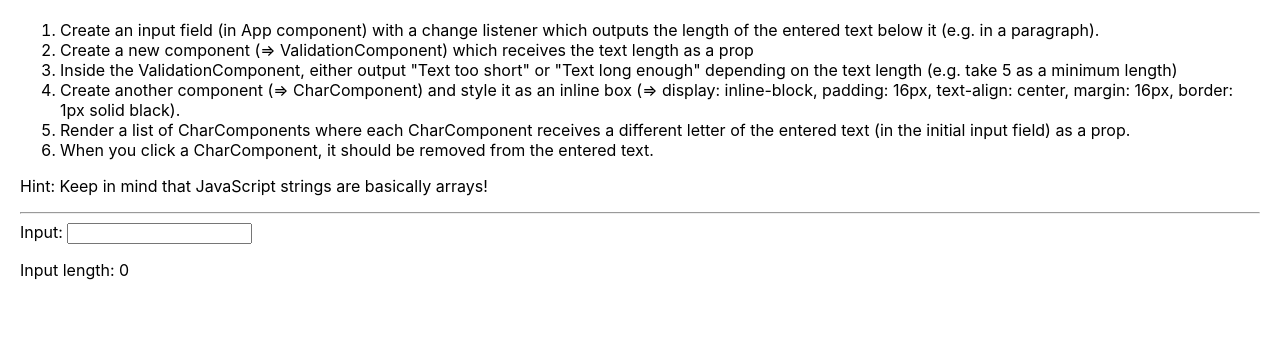
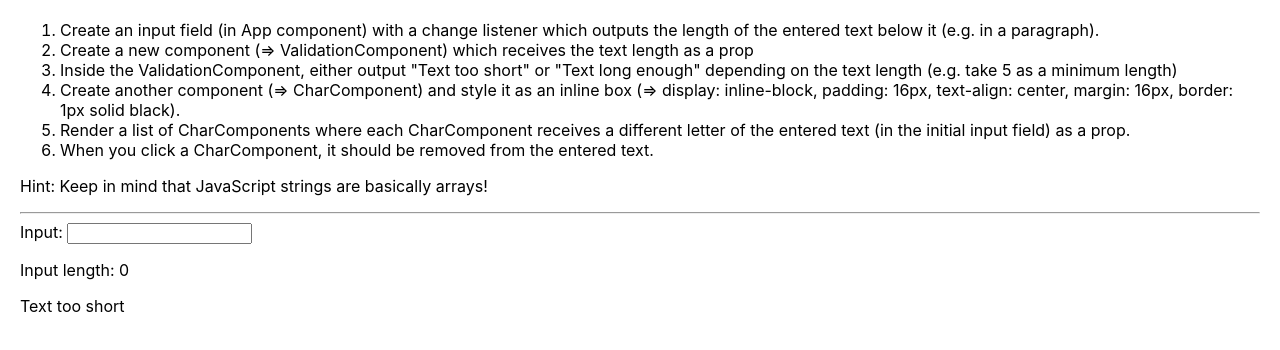
Before and after one commit to gaetanBloch/react-lists-conditions-assignment, a React (Create React App) app: page / in a window 1280 px wide. Shown: the top 350 px of the page. Built offline with nearby package versions, Linux system fonts and the light colour scheme.

Commit message:
Create a ValidationComponent which receives the text length as a prop. Inside it, either output "Text too short" or "Text long enough" depending on the text length (e.g. take 5 as a minimum length)

```diff
--- a/src/App.js
+++ b/src/App.js
@@ -1,5 +1,6 @@
 import React, { Component } from 'react';
 import './App.css';
+import ValidationComponent from './ValidationComponent/ValidationComponent';
 
 class App extends Component {
   state = {
@@ -36,6 +37,7 @@
         <label>Input: </label>
         <input type="text" onChange={this.inputChangedHandler}/>
         <p>Input length: {this.state.inputLength}</p>
+        <ValidationComponent length={this.state.inputLength}/>
       </div>
     );
   }
--- /dev/null
+++ b/src/ValidationComponent/ValidationComponent.js
@@ -0,0 +1,11 @@
+import React from 'react';
+
+const ValidationComponent = (props) => {
+  const minimumLength = 5;
+
+  return (
+    <p>{props.length >= minimumLength ? 'Text long enough' : 'Text too short'}</p>
+  )
+}
+
+export default ValidationComponent;
```
